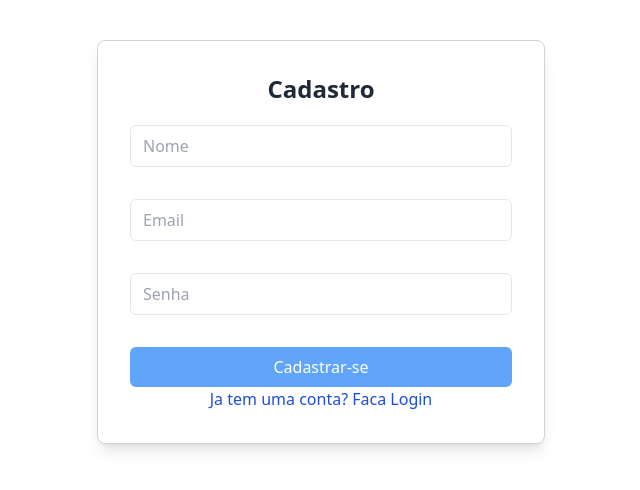
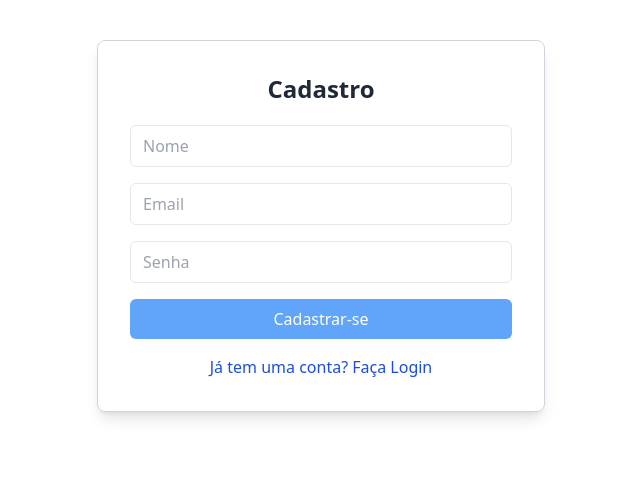
Before and after one commit to IsaqueMassitela/M-S-Frontend, a React (Vite) app: page / in a window 1280 px wide. Shown: the top 490 px of the page, without its empty margins (319-959 px from the left). Built offline with nearby package versions, Linux system fonts and the light colour scheme.

Commit message:
fix: "removendo preenchimento automatico"

```diff
--- a/src/Pages/Cadastro/index.jsx
+++ b/src/Pages/Cadastro/index.jsx
@@ -1,22 +1,72 @@
-import { Link } from "react-router-dom"
+import { useState, useEffect } from "react";
+import { Link } from "react-router-dom";
 
-function Cadastro (){
+function Cadastro() {
+  // Definindo o estado para os campos de entrada
+  const [nome, setNome] = useState("");
+  const [email, setEmail] = useState("");
+  const [senha, setSenha] = useState("");
 
-return(
-    <div className=" max-w-md mx-auto mt-10 bg-white p-8 border border-gray-300 rounded-lg shadow-lg">
+  // useEffect para limpar os campos quando o componente for montado
+  useEffect(() => {
+    setNome(""); // Limpa o campo de nome
+    setEmail(""); // Limpa o campo de email
+    setSenha(""); // Limpa o campo de senha
+  }, []);
 
-    <h2 className=" text-2xl font-bold mb-5 text-center text-gray-800 ">Cadastro</h2>
-    <form className="flex flex-col gap-8">
-        <input placeholder="Nome" type="text" className="w-full px-3 py-2 border border-gray-200 rounded-md focus: outline-none"/>
-        <input placeholder="Email" type="email" className="w-full px-3 py-2 border border-gray-200 rounded-md focus: outline-none"/>
-        <input placeholder="Senha" type="password" className="w-full px-3 py-2 border border-gray-200 rounded-md focus: outline-none"/>
-        <button className=" w-full bg-blue-400 text-white py-2 px-4 rounded-md hover:underline"> Cadastrar-se</button>
-    </form>
-    <Link to="/login" className="text-blue-700 hover:underline mt 4 block text-center"> Ja tem uma conta? Faca Login</Link>
-</div>
+  // Função para lidar com o envio do formulário
+  const handleSubmit = (e) => {
+    e.preventDefault();
+    console.log("Cadastro realizado:", { nome, email, senha });
+    // Aqui você pode adicionar lógica para enviar os dados para um backend
+  };
 
-)
-
+  return (
+    <div className="max-w-md mx-auto mt-10 bg-white p-8 border border-gray-300 rounded-lg shadow-lg">
+      <h2 className="text-2xl font-bold mb-5 text-center text-gray-800">Cadastro</h2>
+      <form onSubmit={handleSubmit} className="flex flex-col gap-4">
+        <input
+          placeholder="Nome"
+          type="text"
+          value={nome} // Controlado por state
+          onChange={(e) => setNome(e.target.value)} // Atualiza o estado
+          className="w-full px-3 py-2 border border-gray-200 rounded-md focus:outline-none"
+          autoComplete="off" // Desativa o autocomplete
+          name="nome"
+          id="nome"
+        />
+        <input
+          placeholder="Email"
+          type="email"
+          value={email} // Controlado por state
+          onChange={(e) => setEmail(e.target.value)} // Atualiza o estado
+          className="w-full px-3 py-2 border border-gray-200 rounded-md focus:outline-none"
+          autoComplete="new-email" // Definir novo autocomplete
+          name="email"
+          id="email"
+        />
+        <input
+          placeholder="Senha"
+          type="password"
+          value={senha} // Controlado por state
+          onChange={(e) => setSenha(e.target.value)} // Atualiza o estado
+          className="w-full px-3 py-2 border border-gray-200 rounded-md focus:outline-none"
+          autoComplete="new-password" // Usando um valor diferente para password
+          name="senha"
+          id="senha"
+        />
+        <button
+          type="submit"
+          className="w-full bg-blue-400 text-white py-2 px-4 rounded-md hover:underline transition duration-300"
+        >
+          Cadastrar-se
+        </button>
+      </form>
+      <Link to="/login" className="text-blue-700 hover:underline mt-4 block text-center">
+        Já tem uma conta? Faça Login
+      </Link>
+    </div>
+  );
 }
 
-export default Cadastro
+export default Cadastro;
--- a/src/Pages/Login/login.jsx
+++ b/src/Pages/Login/login.jsx
@@ -1,11 +1,42 @@
-import { useDeferredValue } from "react"
+import { useEffect, useState } from "react";
 
-function Login (){
+function Login() {
+  const [email, setEmail] = useState("");
+  const [password, setPassword] = useState("");
 
-    return(
+  useEffect(() => {
+    setEmail(""); // Limpa o campo de email ao carregar
+    setPassword(""); // Limpa o campo de senha ao carregar
+  }, []);
 
-        <div>Login</div>
-    )
+  return (
+    <div className="max-w-md mx-auto mt-10 bg-white p-8 border border-gray-300 rounded-lg shadow-lg">
+      <h2 className="text-2xl font-bold mb-5 text-center text-gray-800">Login</h2>
+      <form className="flex flex-col gap-4" autoComplete="off">
+        <input
+          placeholder="Email"
+          type="email"
+          name="email"
+          value={email} // Controlado pelo state
+          onChange={(e) => setEmail(e.target.value)}
+          autoComplete="off"
+          className="w-full px-3 py-2 border border-gray-200 rounded-md focus:outline-none"
+        />
+        <input
+          placeholder="Senha"
+          type="password"
+          name="password"
+          value={password} // Controlado pelo state
+          onChange={(e) => setPassword(e.target.value)}
+          autoComplete="new-password"
+          className="w-full px-3 py-2 border border-gray-200 rounded-md focus:outline-none"
+        />
+        <button className="w-full bg-blue-500 text-white py-2 px-4 rounded-md hover:underline transition">
+          Entrar
+        </button>
+      </form>
+    </div>
+  );
 }
 
-export default Login
+export default Login;
```
